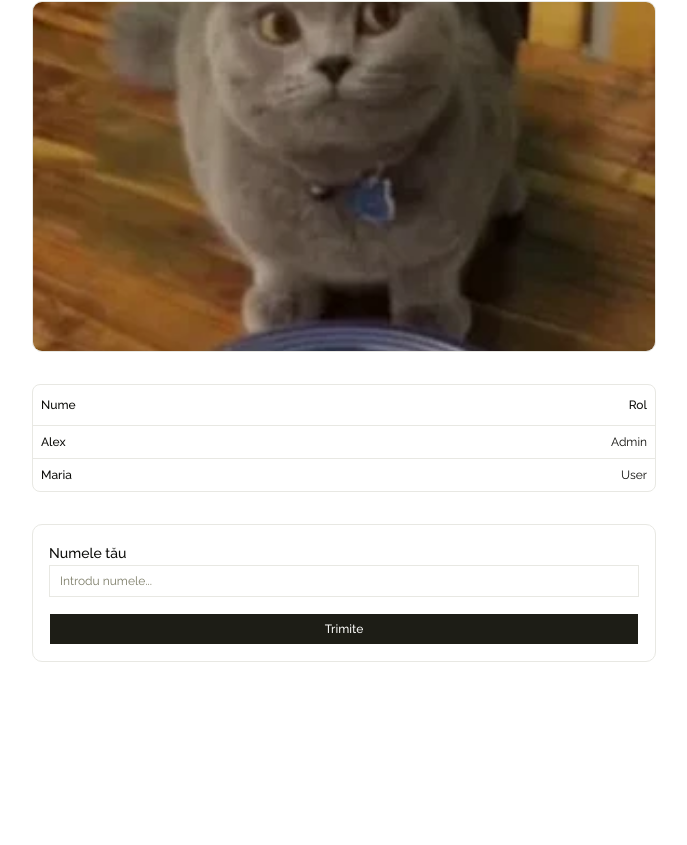
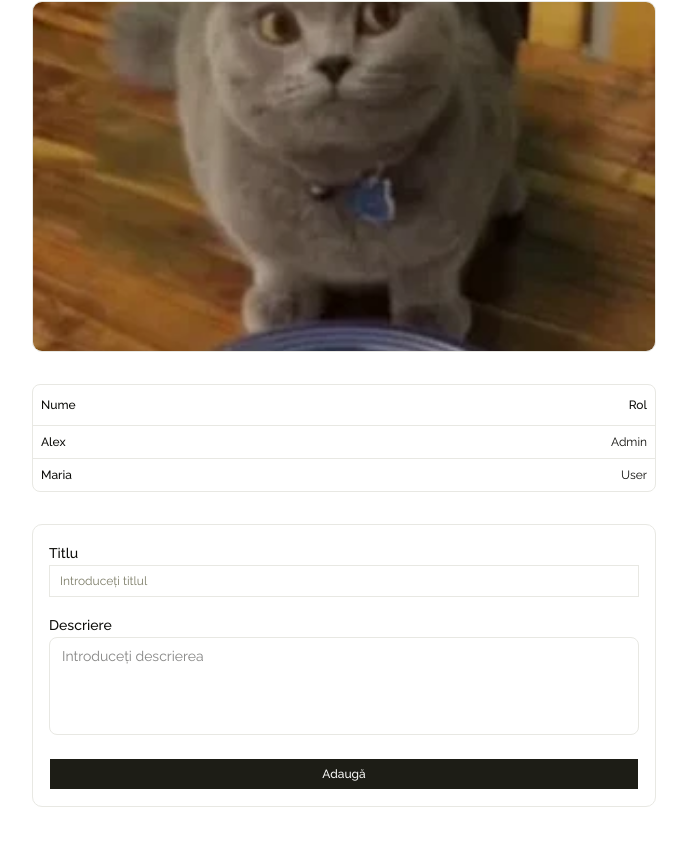
Before and after one commit to Vuvucito06/prima-pagina-web, a Next.js app: page / in a window 1280 px wide. Shown: the part 261-1106 px from the top of the page, without its empty margins (296-983 px from the left). Before the commit the page ends 947 px from the top, so only its background shows below. Built offline with nearby package versions, Linux system fonts and the light colour scheme.

Commit message:
feat: implement card creation form with title and description

```diff
--- a/app/page.tsx
+++ b/app/page.tsx
@@ -1,5 +1,6 @@
 "use client"
 
+import { type FormEvent, useState } from "react"
 import Link from "next/link"
 import { Button } from "@/components/ui/button"
 import { Input } from "@/components/ui/input"
@@ -12,10 +13,31 @@ import {
   TableRow,
 } from "@/components/ui/table"
 
+type Card = {
+  id: string
+  title: string
+  description: string
+}
+
 export default function Page() {
-  const handleSubmit = (e: React.FormEvent) => {
-    e.preventDefault()
-    alert("Form submitted!")
+  const [title, setTitle] = useState("")
+  const [description, setDescription] = useState("")
+  const [cards, setCards] = useState<Card[]>([])
+
+  const handleSubmit = (event: FormEvent<HTMLFormElement>) => {
+    event.preventDefault()
+
+    setCards((currentCards) => [
+      ...currentCards,
+      {
+        id: crypto.randomUUID(),
+        title: title.trim(),
+        description: description.trim(),
+      },
+    ])
+
+    setTitle("")
+    setDescription("")
   }
 
   // 1x1 Pixel Solid Grey Base64 Image Placeholder
@@ -81,19 +103,57 @@ export default function Page() {
         </Table>
       </div>
 
-      {/* 6. FORMULAR */}
+      {/* 6. FORMULAR ȘI CARDURI */}
       <form
         onSubmit={handleSubmit}
         className="space-y-4 rounded-lg border bg-card p-4"
       >
         <div className="space-y-2">
-          <label className="text-sm leading-none font-medium">Numele tău</label>
-          <Input type="text" placeholder="Introdu numele..." required />
+          <label htmlFor="title" className="text-sm font-medium">
+            Titlu
+          </label>
+          <Input
+            id="title"
+            value={title}
+            onChange={(event) => setTitle(event.target.value)}
+            placeholder="Introduceți titlul"
+            required
+          />
         </div>
+
+        <div className="space-y-2">
+          <label htmlFor="description" className="text-sm font-medium">
+            Descriere
+          </label>
+          <textarea
+            id="description"
+            value={description}
+            onChange={(event) => setDescription(event.target.value)}
+            placeholder="Introduceți descrierea"
+            required
+            rows={4}
+            className="w-full resize-none rounded-md border bg-background px-3 py-2 text-sm outline-none focus:ring-2 focus:ring-ring"
+          />
+        </div>
+
         <Button type="submit" className="w-full">
-          Trimite
+          Adaugă
         </Button>
       </form>
+
+      <section className="space-y-3">
+        {cards.map((card) => (
+          <article
+            key={card.id}
+            className="rounded-lg border bg-card p-4 shadow-sm"
+          >
+            <h2 className="text-xl font-semibold">{card.title}</h2>
+            <p className="mt-2 whitespace-pre-wrap text-muted-foreground">
+              {card.description}
+            </p>
+          </article>
+        ))}
+      </section>
     </div>
   )
 }
```
